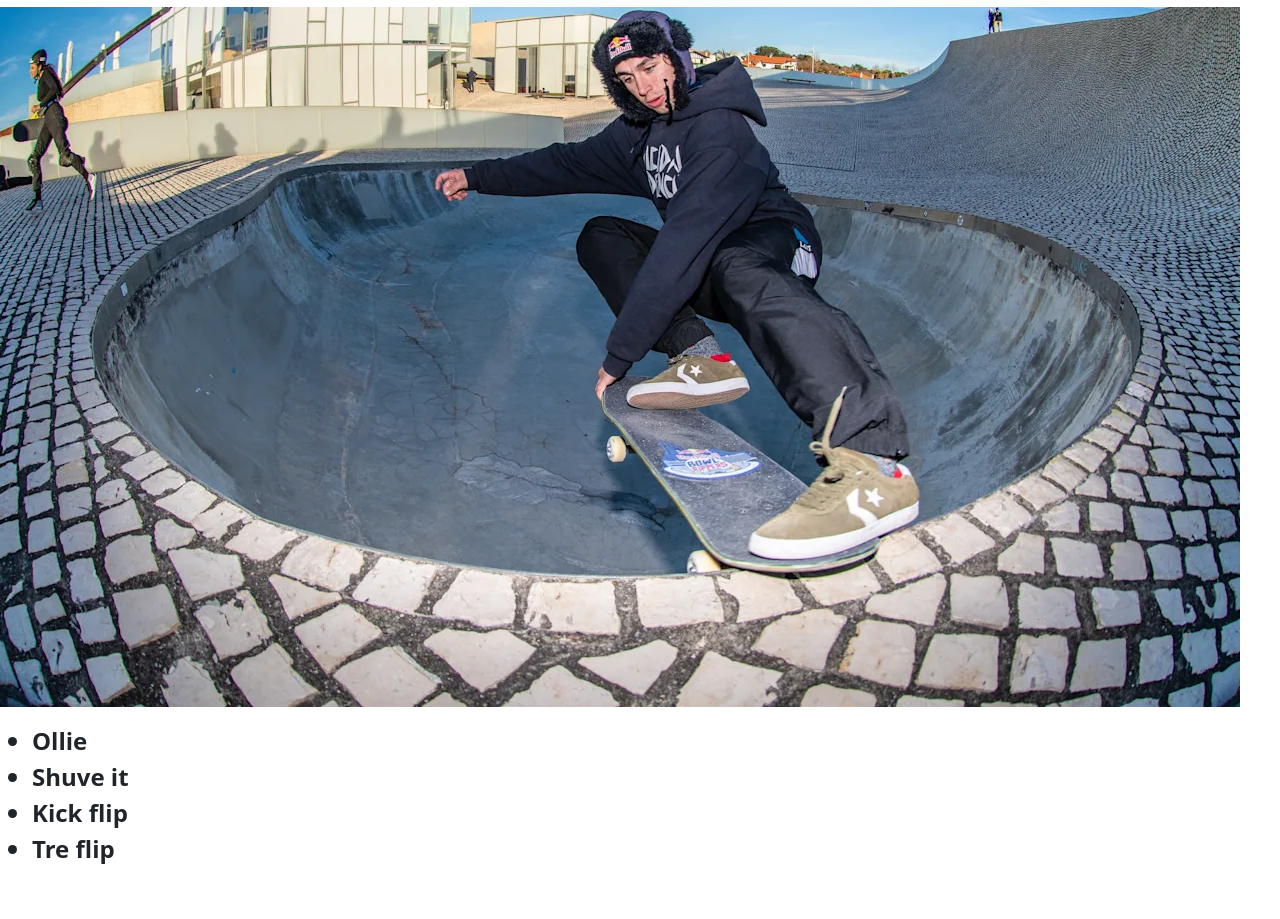
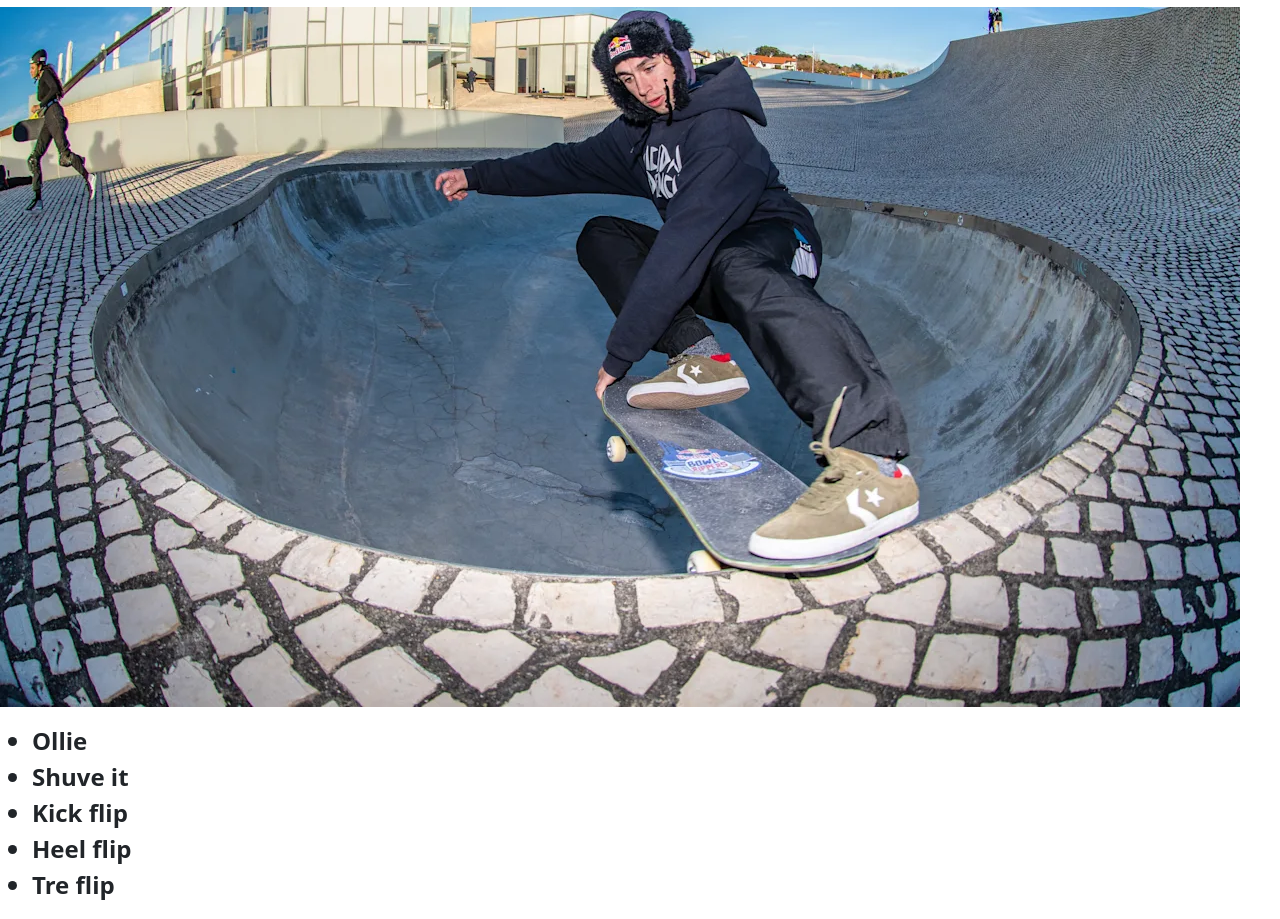
Before and after one commit to friponsb/skate-trick-list, a website: page index.html in a window 1280 px wide. Shown: the part 83-1002 px from the top of the page. Before the commit the page ends 966 px from the top, so only its background shows below. Drawn offline with nearby package versions, Linux system fonts and the light colour scheme.

Commit message:
feat(tricklist): add heel flip

```diff
--- a/index.html
+++ b/index.html
@@ -15,6 +15,7 @@
         <li>Ollie</li>
         <li>Shuve it</li>
         <li>Kick flip</li>
+        <li>Heel flip</li>
         <li>Tre flip</li>
     </ul>
 </body>
```
